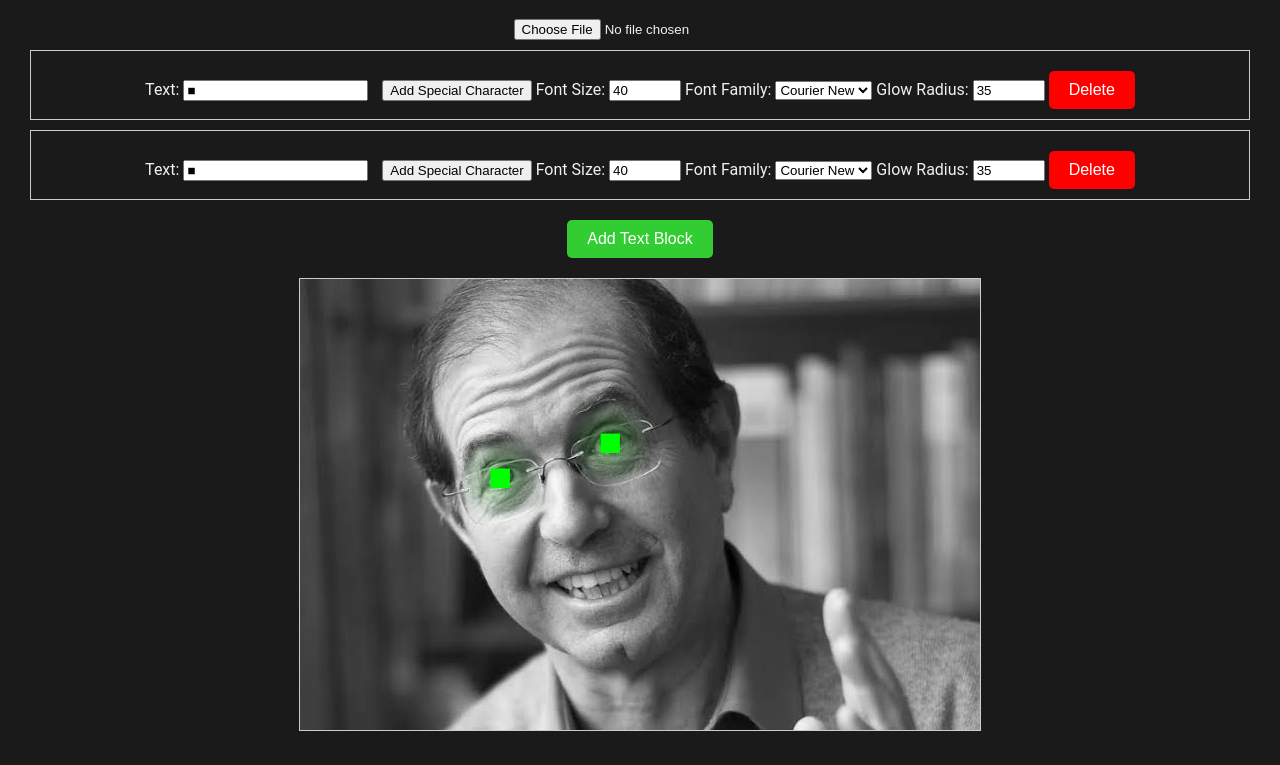
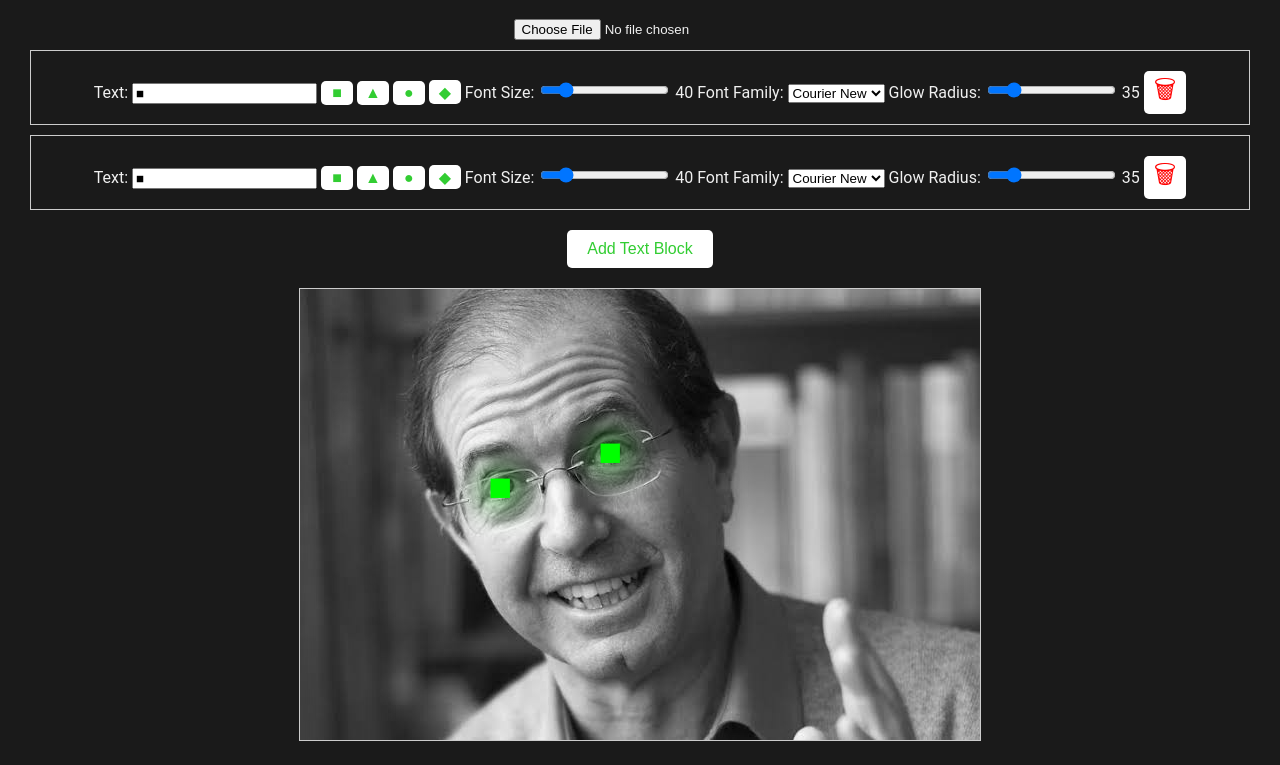
Before and after one commit to carlsonad-algo/dodme, a website: page src/index.html in a window 1280 px wide. Shown: the part 62-827 px from the top of the page. Drawn offline with Linux system fonts and the light colour scheme; some packages are replaced by stand-ins of ours; a script that the page names is missing.

Commit message:
Remove dependency on sweetalert2

```diff
--- a/src/index.html
+++ b/src/index.html
@@ -4,7 +4,6 @@
     <meta charset="UTF-8">
     <meta name="viewport" content="width=device-width, initial-scale=1.0">
     <title>DOD Me</title>
-    <script src="https://cdn.jsdelivr.net/npm/sweetalert2@11"></script>
     <style>
         body {
             font-family: 'Roboto', sans-serif;
@@ -34,13 +33,41 @@
             padding: 10px 20px;
             font-size: 16px;
             cursor: pointer;
-            background-color: limegreen;
-            color: white;
+            background-color: white;
+            color: limegreen;
             border: none;
             border-radius: 5px;
         }
         .button:hover {
-            background-color: #e5533d;
+            background-color: limegreen;
+            color: white;
+        }
+
+        .addCharacterButton {
+            margin-top: 10px;
+            width: 2em;
+            height: 1.5em;
+            font-size: 16px;
+            cursor: pointer;
+            background-color: white;
+            color: limegreen;
+            border: none;
+            border-radius: 5px;
+        }
+        .addCharacterButton:hover {
+            background-color: limegreen;
+            color: white;
+        }
+
+        .delete {
+            font-size: 25px;
+            background-color: white;
+            color: red;
+            padding: 0px 10px;
+        }
+        .delete:hover {
+            background-color: red;
+            color: white;
         }
     </style>
 </head>
@@ -130,9 +157,13 @@
                     <div style="margin: 10px; border: 1px solid #ccc; padding: 10px;">
                         <label>Text:</label>
                         <input type="text" value="${block.text}" oninput="updateText(${index}, this.value)">
-                        <button onclick="insertSpecialCharacter(${index})" style="margin-left: 10px;">Add Special Character</button>
+                        <button class="addCharacterButton" onclick="addCharacter(${index}, '■')">■</button>
+                        <button class="addCharacterButton" onclick="addCharacter(${index}, '▲')">▲</button>
+                        <button class="addCharacterButton" onclick="addCharacter(${index}, '●')">●</button>
+                        <button class="addCharacterButton" onclick="addCharacter(${index}, '◆')">◆</button>
                         <label>Font Size:</label>
-                        <input type="number" value="${block.fontSize}" min="10" max="1000" step="2" onchange="updateFontSize(${index}, this.value)">
+                        <input type="range" value="${block.fontSize}" min="10" max="200" step="2" onchange="updateFontSize(${index}, this.value)">
+                        <span id="fontSizeValue${index}">${block.fontSize}</span>
                         <label>Font Family:</label>
                         <select onchange="updateFontFamily(${index}, this.value)">
                             <option value="Arial" ${block.fontFamily === 'Arial' ? 'selected' : ''}>Arial</option>
@@ -142,8 +173,9 @@
                             <option value="Courier New" ${block.fontFamily === 'Courier New' ? 'selected' : ''}>Courier New</option>
                         </select>
                         <label>Glow Radius:</label>
-                        <input type="number" value="${block.glowRadius}" min="1" max="2000" step="1" onchange="updateGlowRadius(${index}, this.value)">
-                        <button class="button" style="background-color: red;" onclick="deleteTextBlock(${index})">Delete</button>
+                        <input type="range" value="${block.glowRadius}" min="1" max="200" step="1" onchange="updateGlowRadius(${index}, this.value)">
+                        <span id="glowRadiusValue${index}">${block.glowRadius}</span>
+                        <button class="button delete" onclick="deleteTextBlock(${index})">🗑</button>
                     </div>
                 `;
                 textBlocksContainer.appendChild(blockControl);
@@ -155,29 +187,15 @@
             drawMeme();
         }
 
-        function insertSpecialCharacter(index) {
-            Swal.fire({
-                title: 'Select Special Character',
-                html: `
-                    <button onclick="addCharacter(${index}, '■')">■</button>
-                    <button onclick="addCharacter(${index}, '▲')">▲</button>
-                    <button onclick="addCharacter(${index}, '●')">●</button>
-                    <button onclick="addCharacter(${index}, '◆')">◆</button>
-                `,
-                showConfirmButton: false,
-                showCloseButton: true
-            });
-        }
-
         function addCharacter(index, character) {
             textBlocks[index].text += character;
-            Swal.close();
             renderTextBlockControls();
             drawMeme();
         }
 
         function updateFontSize(index, value) {
-            textBlocks[index].fontSize = parseInt(value, 10);
+            textBlocks[index].fontSize = value;
+            document.getElementById(`fontSizeValue${index}`).innerText = value;
             drawMeme();
         }
 
@@ -187,7 +205,8 @@
         }
 
         function updateGlowRadius(index, value) {
-            textBlocks[index].glowRadius = parseInt(value, 10);
+            textBlocks[index].glowRadius = value;
+            document.getElementById(`glowRadiusValue${index}`).innerText = value;
             drawMeme();
         }
 
```
